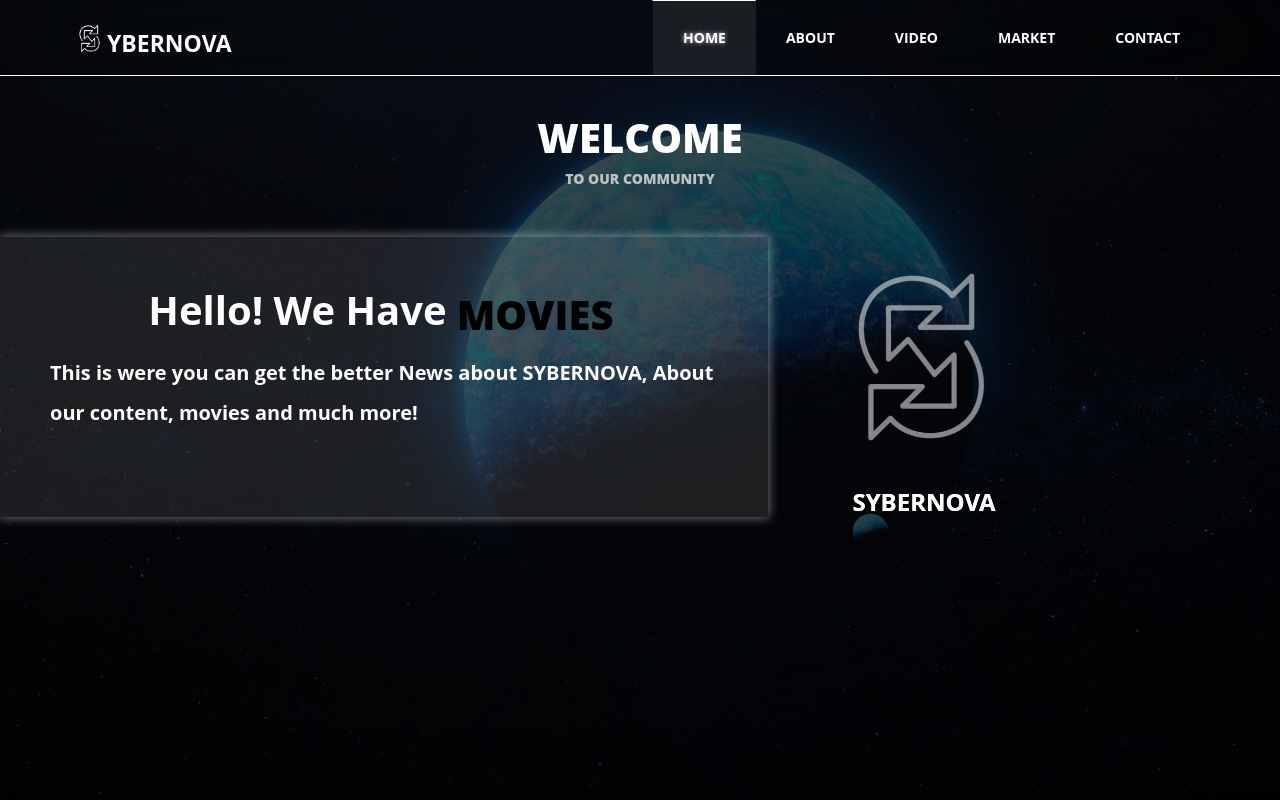
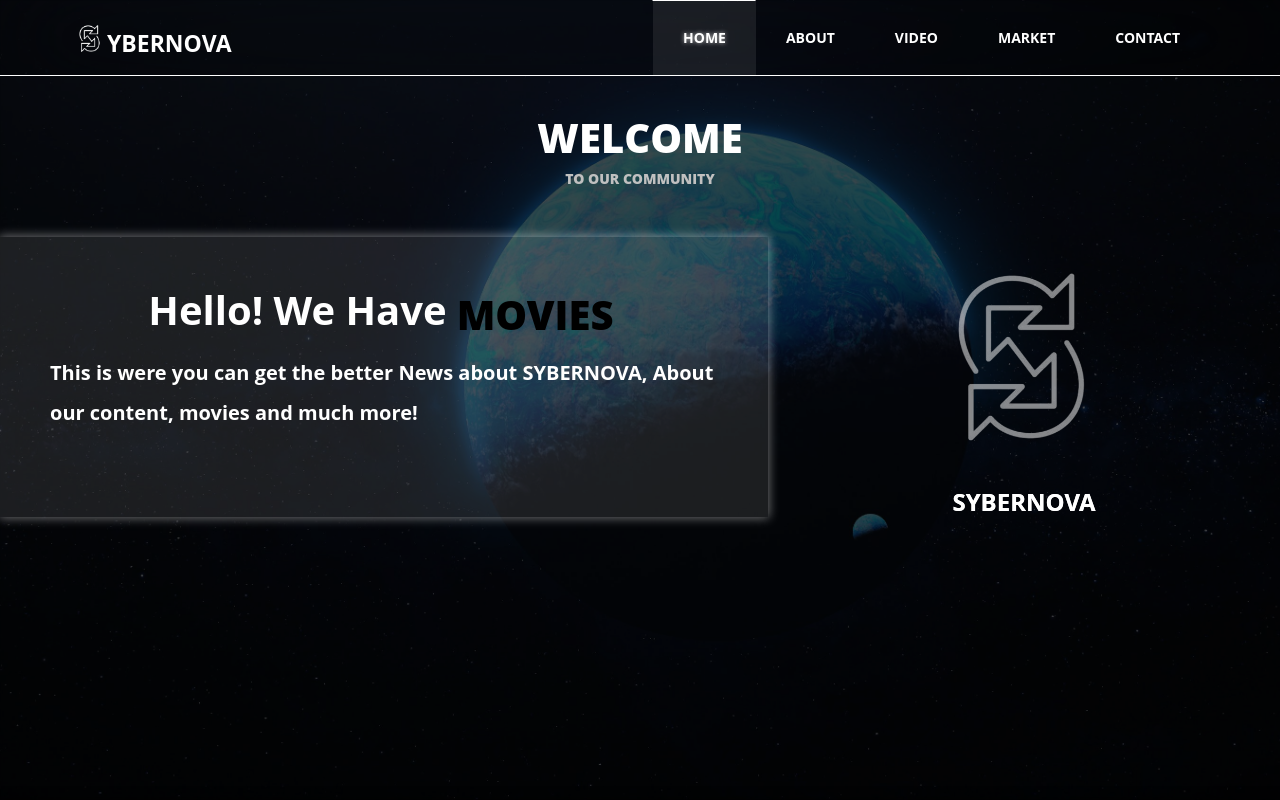
Before and after one commit to Catatis/SYBERNOVA, a plain HTML site: page index.html in a window 1280 px wide. Shown: the top 800 px of the page. Drawn offline with Linux system fonts and the light colour scheme.

Commit message:
fix css file

```diff
--- a/css/style.css
+++ b/css/style.css
@@ -557,7 +557,6 @@ a {
   align-items: center;
   flex-direction: column;
   text-align: center;
-  transform: translateX(-100px);
   opacity: 0;
   animation: hi 1s forwards 2.3s ease;
 }
```
